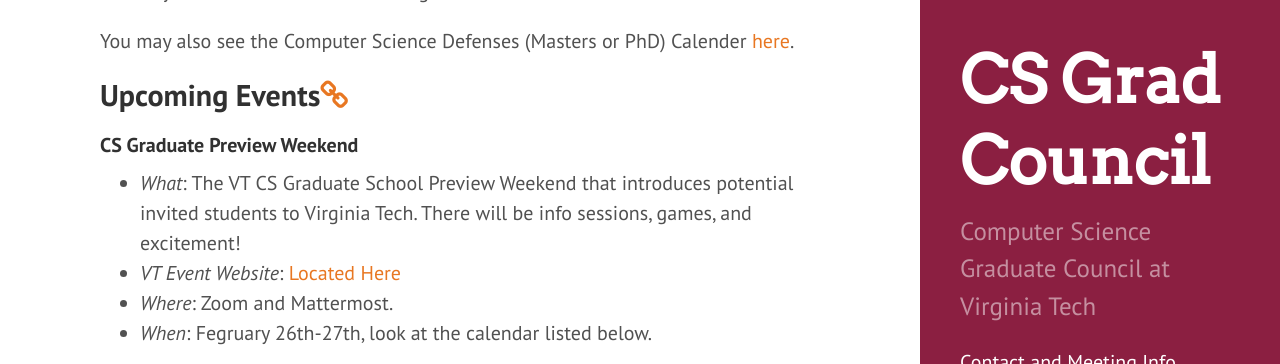
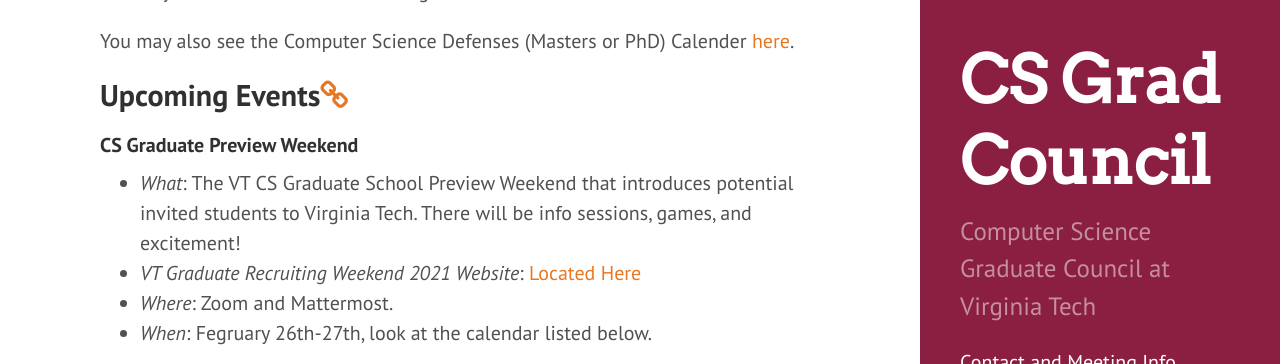
Before and after one commit to CSGraduateCouncil-VirginiaTech/csgc-website, a Jekyll site: the page built from events.md, in a window 1280 px wide and 900 px high, scrolled down 311 px, cut to the strip 0-364 px from the top of the window. Built offline with Jekyll 4.4.1, drawn with Linux system fonts in a browser that asks for light colours.

Commit message:
Update events.md

```diff
--- a/events.md
+++ b/events.md
@@ -17,7 +17,7 @@
 #### CS Graduate Preview Weekend
 
 - *What*: The VT CS Graduate School Preview Weekend that introduces potential invited students to Virginia Tech. There will be info sessions, games, and excitement!
-- *VT Event Website*: [Located Here](https://wordpress.cs.vt.edu/grweekend2021/)
+- *VT Graduate Recruiting Weekend 2021 Website*: [Located Here](https://wordpress.cs.vt.edu/grweekend2021/)
 - *Where*: Zoom and Mattermost.
 - *When*: Fegruary 26th-27th, look at the calendar listed below.
 <iframe src="https://calendar.google.com/calendar/embed?height=600&amp;wkst=1&amp;bgcolor=%238b1f41&amp;ctz=America%2FNew_York&amp;src=Y19sZDg2aGtzbWR0ZmZraG9ycWRmMTdwaTE3NEBncm91cC5jYWxlbmRhci5nb29nbGUuY29t&amp;color=%233F51B5&amp;showTitle=1&amp;showTabs=0&amp;mode=AGENDA&amp;showPrint=0&amp;showNav=0&amp;showCalendars=0" style="border:solid 1px #777" width="800" height="600" frameborder="0" scrolling="no"></iframe>
```
